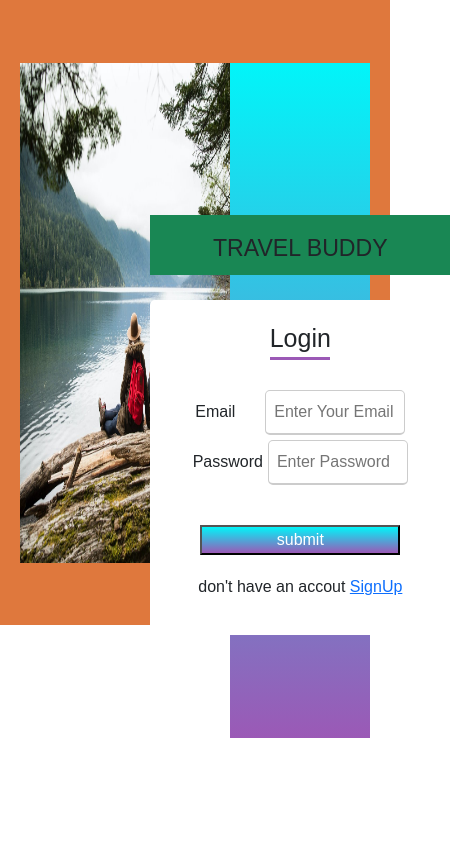
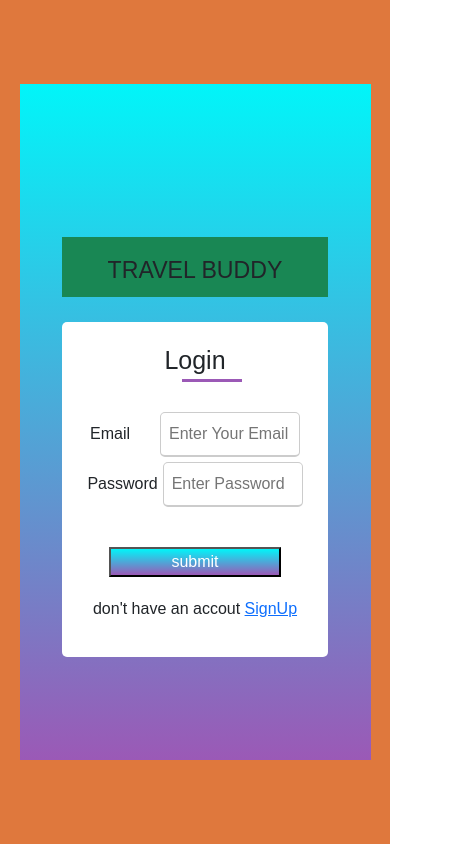
Before and after one commit to kratikkumar847/Tour-Buddy, a Vue app: page / in a window 390 px wide. Shown: the whole page, 450 px wide, since content can reach past the window. Built offline with nearby package versions, Linux system fonts and the light colour scheme.

Commit message:
setup allignment of login and signup

```diff
--- a/src/components/LoginSignup.vue
+++ b/src/components/LoginSignup.vue
@@ -60,6 +60,17 @@ p {
 }
 
 .second {
+    background-color: rgb(231, 67, 67);
+    width: 40%;
+    text-align: center;
+}
+
+.first {
+    background-color: rgb(224, 112, 112);
+    width: 60%;
+}
+
+.second {
     display: flex;
     height: 80vh;
     justify-content: center;
@@ -68,7 +79,7 @@ p {
 }
 
 .main-heading {
-    width: 300px;
+    width: 100%;
     height: 60px;
     text-align: center;
     padding: 20px;
@@ -176,16 +187,7 @@ input {
     height: 80%;
 }
 
-.second {
-    background-color: rgb(231, 67, 67);
-    width: 40%;
-    text-align: center;
-}
 
-.first {
-    background-color: rgb(224, 112, 112);
-    width: 60%;
-}
 
 img {
     background-repeat: no-repeat;
@@ -195,4 +197,26 @@ img {
 }
 
 
+/* CSS for the Mobile View  */
+@media screen and (max-width: 768px) {
+    .small-container{
+        /* flex-wrap: wrap;
+        flex-direction : column; */
+    }
+    .main-container{
+        height: 100vh;
+    }
+
+    .first{
+        width: 0%;
+    }
+
+    .second{
+        width: 100%;
+        height: 80vh;
+    }
+
+}
+
+
 </style>
--- a/src/components/SignUpPage.vue
+++ b/src/components/SignUpPage.vue
@@ -122,4 +122,15 @@ form .text h3 a{
 form .text h3 a:hover{
   text-decoration: underline;
 }
+
+@media screen and (max-width: 768px){
+  .wrapper{
+    margin-left: 0;
+    margin-top: 100px;
+  }
+
+  h2 {
+    text-align: center;
+  }
+}
 </style>
```
